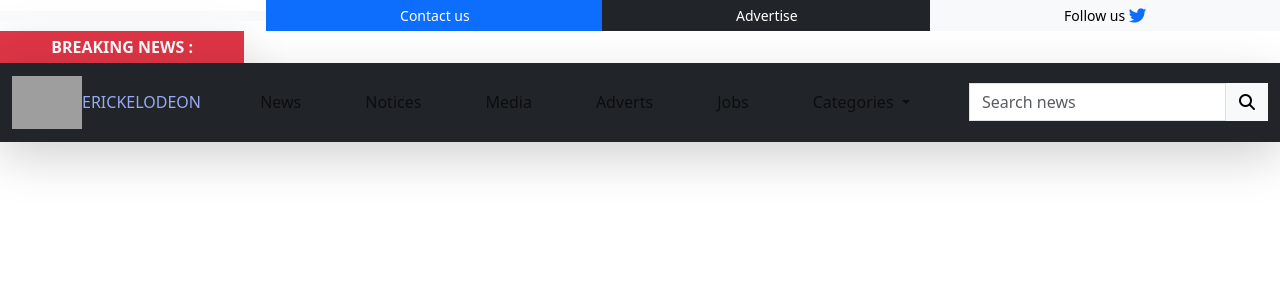
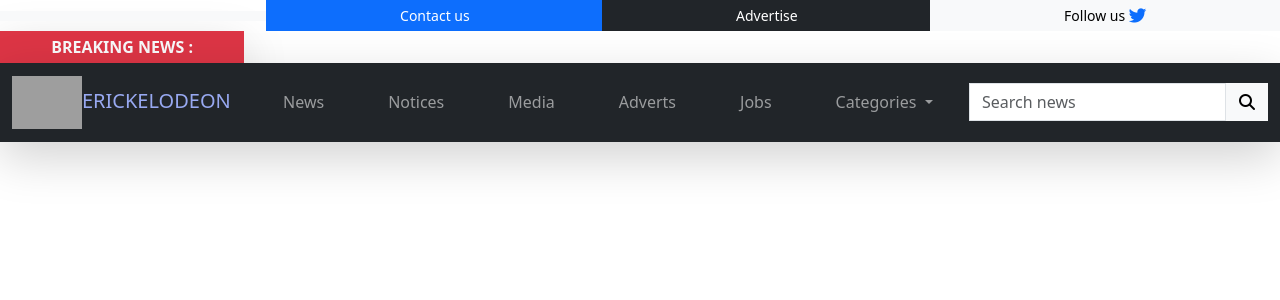
Before and after one commit to hadrian-grey/NEWS, a Django app: page / in a window 1280 px wide. Shown: the top 300 px of the page. Run offline with Django 4.2, Linux system fonts and the light colour scheme; data that the repository does not hold is empty; some libraries are stand-ins or nearby versions; grey boxes are pictures that could not be loaded.

Commit message:
Update nav.html

```diff
--- a/templates/nav.html
+++ b/templates/nav.html
@@ -21,11 +21,11 @@
 </div>
 
 
-<nav class="navbar navbar-expand-lg shadow-lg bg-dark">
+<nav class="navbar navbar-expand-lg shadow-lg navbar-dark bg-dark">
   <div class="container-fluid">
-    <a class="navbar-brand me-auto" href="{% url 'home' %}"><img src="{% static 'img/logo.png'%}" width="70" alt="..."></a>
-	<span style="color: #98a9f1;">ERICKELODEON</span>
-    <button class="navbar-toggler" type="button" data-bs-toggle="collapse" data-bs-target="#navbarSupportedContent" aria-controls="navbarSupportedContent" aria-expanded="false" aria-label="Toggle navigation">
+    <a class="navbar-brand" href="{% url 'home' %}"><img src="{% static 'img/logo.png'%}" width="70" alt="..."><span style="color: #98a9f1;">ERICKELODEON</span></a>
+
+    <button class="navbar-toggler " type="button" data-bs-toggle="collapse" data-bs-target="#navbarSupportedContent" aria-controls="navbarSupportedContent" aria-expanded="false" aria-label="Toggle navigation">
       <span class="navbar-toggler-icon"></span>
     </button>
     <div class="collapse navbar-collapse " id="navbarSupportedContent">
```
